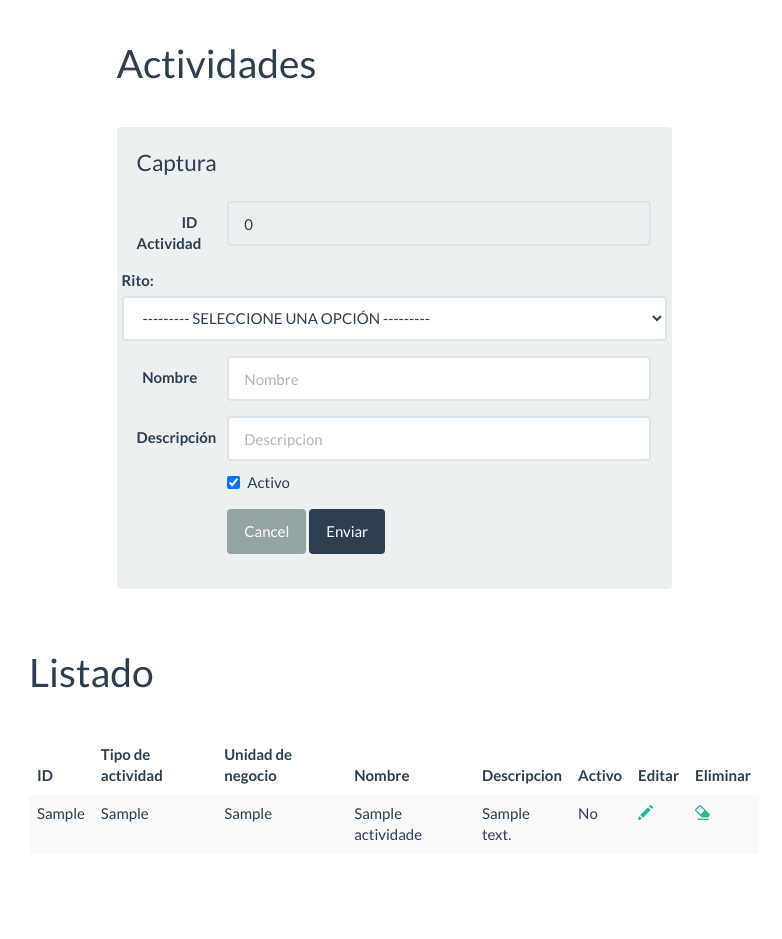
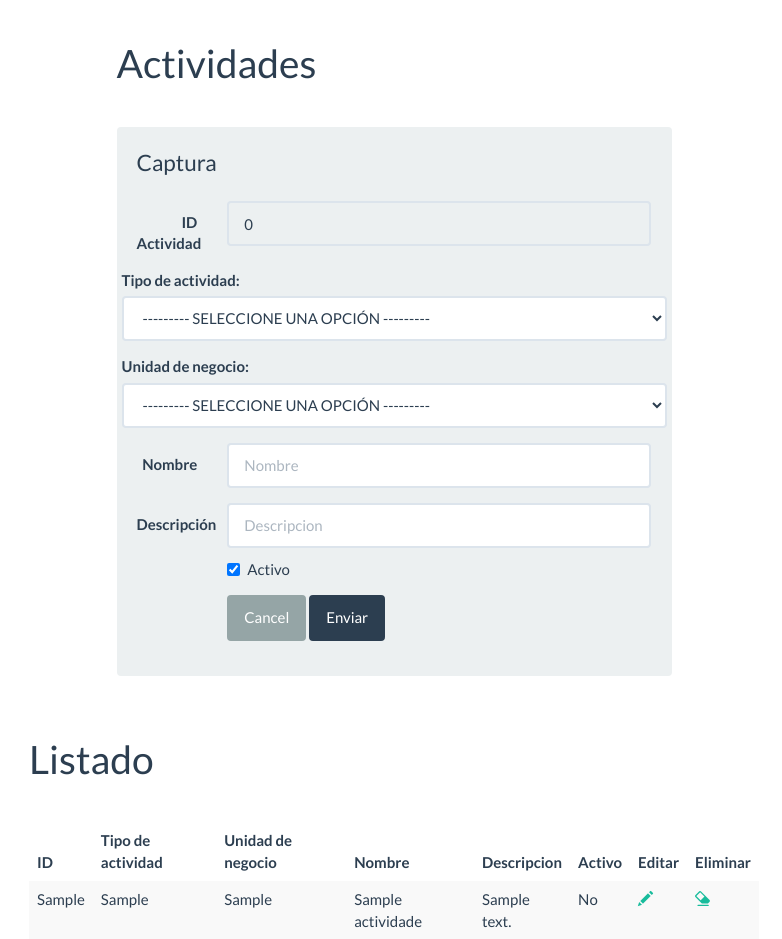
Before and after one commit to WEBXICO-MX/WebOVC, a PHP site: page /php/cat_actividades.php in a window 1280 px wide. Shown: the top 939 px of the page, without its empty margins (246-1028 px from the left). Before the commit the page ends 841 px from the top, so only its background shows below. Run offline with PHP 8.4, Linux system fonts and the light colour scheme; tables that the repository leaves empty or names only in its code hold one stand-in row (values such as "Sample post").

Commit message:
Página de Actividades

```diff
--- a/php/cat_actividades.php
+++ b/php/cat_actividades.php
@@ -116,14 +116,29 @@
                                     </div>
                                 </div>
                                 <div class="form-group">
-                                <label for="cmbCveRito">Rito:</label>
-                                <select name="cmbCveRito" id="cmbCveRito" class="form-control" placeholder="Rito">
+                                <label for="cmbCveTipo">Tipo de actividad:</label>
+                                    <select name="cmbCveTipo" id="cmbCveTipo" class="form-control" placeholder="Tipo de actividad">
                                         <option value="0">--------- SELECCIONE UNA OPCIÓN ---------</option>
                                         <?php
-                                    $sql2 = "SELECT * FROM ritos where activo=1 ORDER BY cve_rito";
+                                        $sql2 = "SELECT * FROM tipos_actividades where activo=1 ORDER BY cve_tipo";
                                         $rst2 = UtilDB::ejecutaConsulta($sql2);
                                         foreach ($rst2 as $row) {
-                                        echo("<option value='" . $row['cve_rito'] . "' " . ($clasf->getCve_clasificacion() != 0 ? ($clasf->getCve_rito()->getCve_rito() == $row['cve_rito'] ? "selected" : "") : "") . ">" . $row['descripcion'] . "</option>");
+                                            echo("<option value='" . $row['cve_tipo'] . "' " . ($ta->getCve_tipo() != 0 ? ($ta->getCve_tipo() == $row['cve_tipo'] ? "selected" : "") : "") . ">" . $row['nombre'] . "</option>");
+                                        }
+                                        $rst2->closeCursor();
+                                        ?>
+
+                                    </select>
+                                </div>
+                                <div class="form-group">
+                                <label for="cmbCveUnidadNegocio">Unidad de negocio:</label>
+                                    <select name="cmbCveUnidadNegocio" id="cmbCveUnidadNegocio" class="form-control" placeholder="Unidad de negocio">
+                                        <option value="0">--------- SELECCIONE UNA OPCIÓN ---------</option>
+                                        <?php
+                                        $sql2 = "SELECT * FROM unidades_negocio WHERE activo=1 ORDER BY cve_unidad_negocio";
+                                        $rst2 = UtilDB::ejecutaConsulta($sql2);
+                                        foreach ($rst2 as $row) {
+                                            echo("<option value='" . $row['cve_unidad_negocio'] . "' " . ($a->getCve_unidad_negocio() != 0 ? ($a->getCve_unidad_negocio() == $row['cve_unidad_negocio'] ? "selected" : "") : "") . ">" . $row['nombre'] . "</option>");
                                         }
                                         $rst2->closeCursor();
                                         ?>
```
Lines whose indentation alone changed are shown as unchanged.
